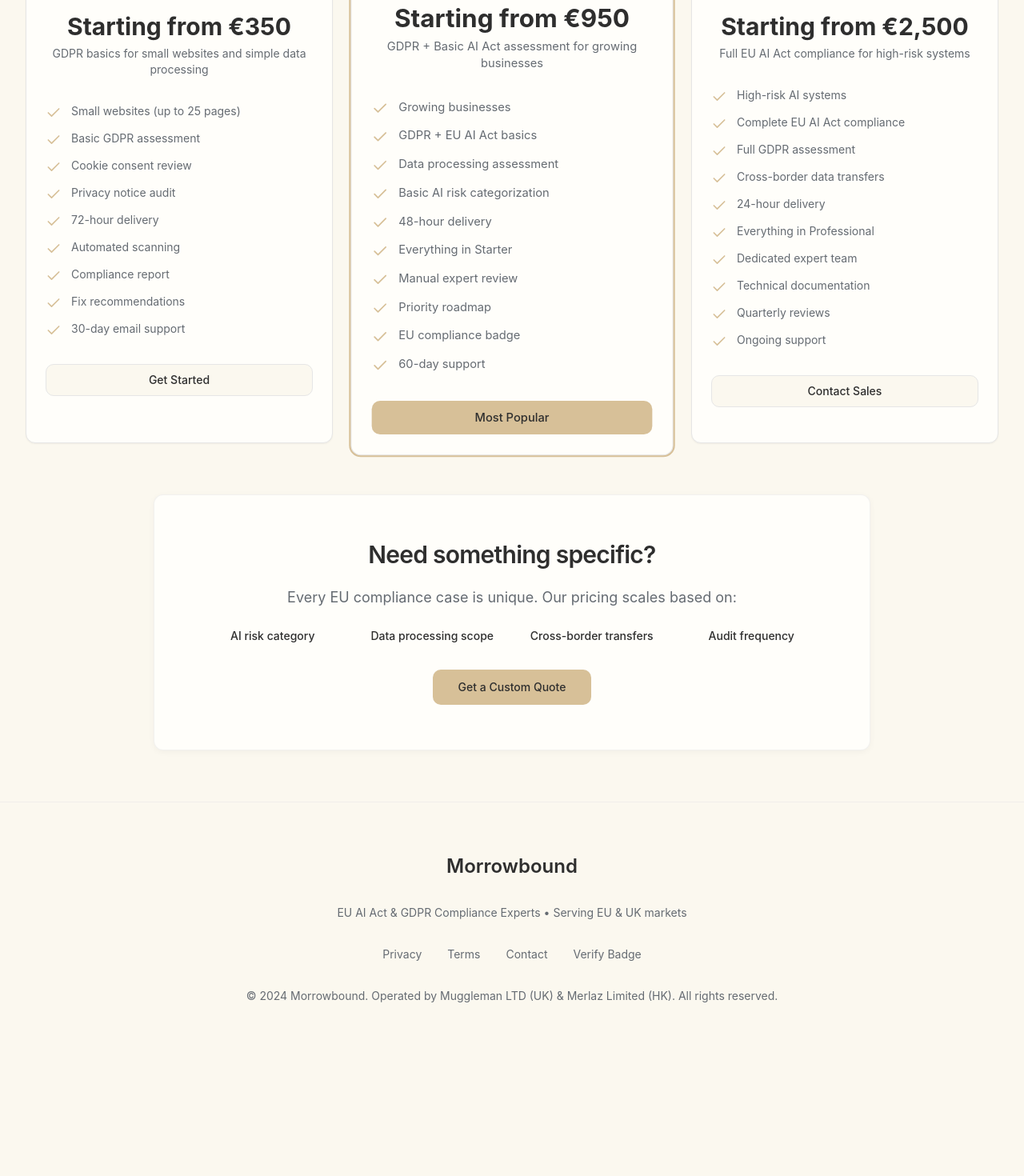
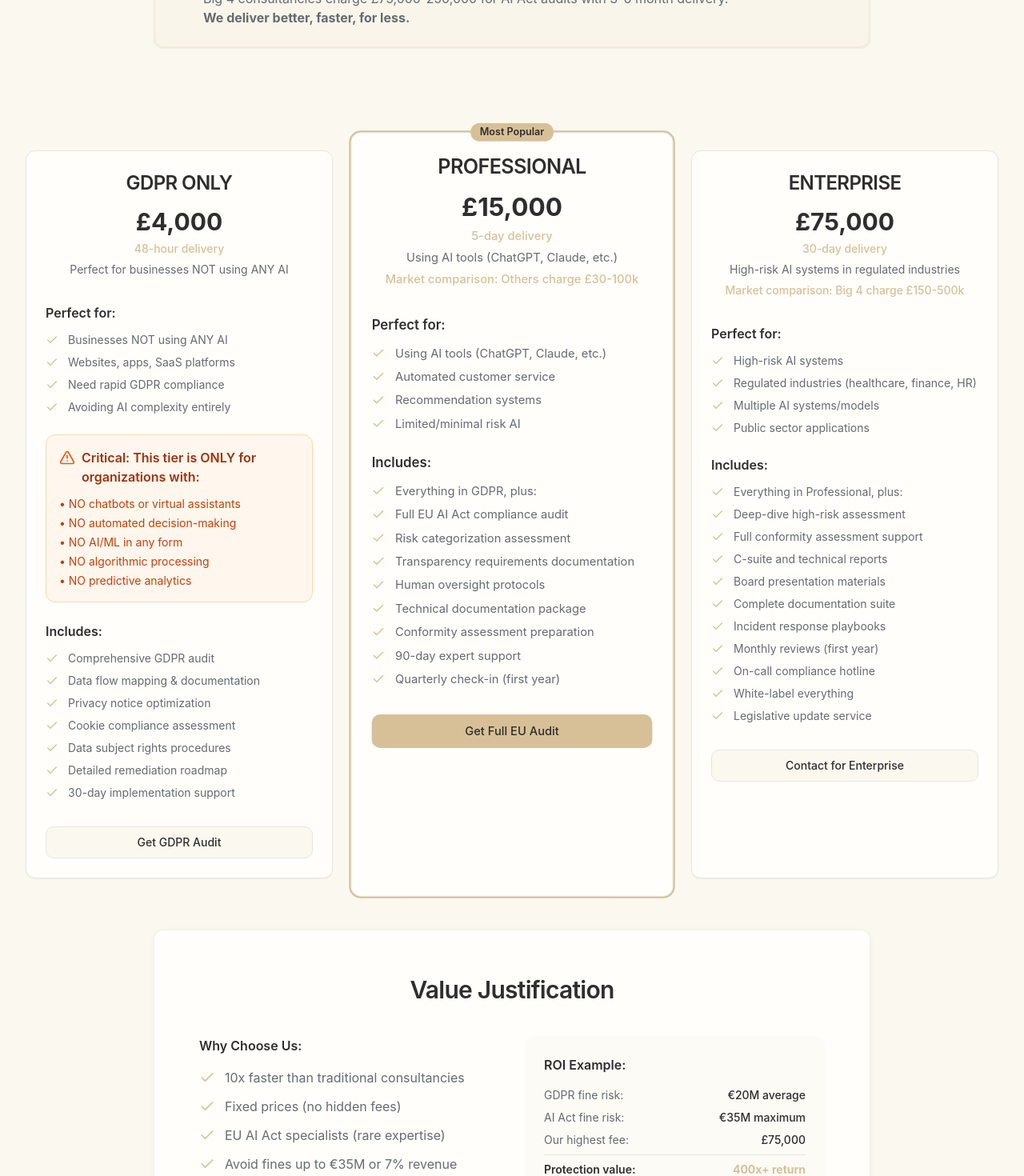
Before and after one commit to frederikgoossens/morrowbound, a React (Vite) app: page /pricing in a window 1280 px wide. Shown: the part 360-1830 px from the top of the page at 80% size. Before the commit the page ends 1679 px from the top, so only its background shows below. Built offline with nearby package versions, Linux system fonts and the light colour scheme.

Commit message:
Refactor pricing page
Update pricing page with new tiers, market context, and FAQ.

```diff
--- a/src/pages/Pricing.tsx
+++ b/src/pages/Pricing.tsx
@@ -1,7 +1,7 @@
 
 import React from 'react';
 import { Link } from 'react-router-dom';
-import { Check } from 'lucide-react';
+import { Check, AlertTriangle, Lightbulb } from 'lucide-react';
 import Navigation from '@/components/Navigation';
 import Footer from '@/components/Footer';
 import { Button } from '@/components/ui/button';
@@ -11,63 +11,116 @@ import { Badge } from '@/components/ui/badge';
 const Pricing = () => {
   const pricingTiers = [
     {
-      name: "STARTER",
-      price: "Starting from €350",
-      description: "GDPR basics for small websites and simple data processing",
+      name: "GDPR ONLY",
+      price: "£4,000",
+      delivery: "48-hour delivery",
+      description: "Perfect for businesses NOT using ANY AI",
       popular: false,
       features: [
-        "Small websites (up to 25 pages)",
-        "Basic GDPR assessment",
-        "Cookie consent review",
-        "Privacy notice audit",
-        "72-hour delivery",
-        "Automated scanning",
-        "Compliance report",
-        "Fix recommendations",
-        "30-day email support"
+        "Businesses NOT using ANY AI",
+        "Websites, apps, SaaS platforms",
+        "Need rapid GDPR compliance",
+        "Avoiding AI complexity entirely"
       ],
-      buttonText: "Get Started",
+      critical: [
+        "NO chatbots or virtual assistants",
+        "NO automated decision-making",
+        "NO AI/ML in any form",
+        "NO algorithmic processing",
+        "NO predictive analytics"
+      ],
+      includes: [
+        "Comprehensive GDPR audit",
+        "Data flow mapping & documentation",
+        "Privacy notice optimization",
+        "Cookie compliance assessment",
+        "Data subject rights procedures",
+        "Detailed remediation roadmap",
+        "30-day implementation support"
+      ],
+      buttonText: "Get GDPR Audit",
       buttonVariant: "outline" as const
     },
     {
       name: "PROFESSIONAL",
-      price: "Starting from €950",
-      description: "GDPR + Basic AI Act assessment for growing businesses",
+      price: "£15,000",
+      delivery: "5-day delivery",
+      description: "Using AI tools (ChatGPT, Claude, etc.)",
+      marketComparison: "Others charge £30-100k",
       popular: true,
       features: [
-        "Growing businesses",
-        "GDPR + EU AI Act basics",
-        "Data processing assessment",
-        "Basic AI risk categorization",
-        "48-hour delivery",
-        "Everything in Starter",
-        "Manual expert review",
-        "Priority roadmap",
-        "EU compliance badge",
-        "60-day support"
+        "Using AI tools (ChatGPT, Claude, etc.)",
+        "Automated customer service",
+        "Recommendation systems",
+        "Limited/minimal risk AI"
       ],
-      buttonText: "Most Popular",
+      includes: [
+        "Everything in GDPR, plus:",
+        "Full EU AI Act compliance audit",
+        "Risk categorization assessment",
+        "Transparency requirements documentation",
+        "Human oversight protocols",
+        "Technical documentation package",
+        "Conformity assessment preparation",
+        "90-day expert support",
+        "Quarterly check-in (first year)"
+      ],
+      buttonText: "Get Full EU Audit",
       buttonVariant: "default" as const
     },
     {
       name: "ENTERPRISE",
-      price: "Starting from €2,500",
-      description: "Full EU AI Act compliance for high-risk systems",
+      price: "£75,000",
+      delivery: "30-day delivery",
+      description: "High-risk AI systems in regulated industries",
+      marketComparison: "Big 4 charge £150-500k",
       popular: false,
       features: [
         "High-risk AI systems",
-        "Complete EU AI Act compliance",
-        "Full GDPR assessment",
-        "Cross-border data transfers",
-        "24-hour delivery",
-        "Everything in Professional",
-        "Dedicated expert team",
-        "Technical documentation",
-        "Quarterly reviews",
-        "Ongoing support"
+        "Regulated industries (healthcare, finance, HR)",
+        "Multiple AI systems/models",
+        "Public sector applications"
       ],
-      buttonText: "Contact Sales",
+      includes: [
+        "Everything in Professional, plus:",
+        "Deep-dive high-risk assessment",
+        "Full conformity assessment support",
+        "C-suite and technical reports",
+        "Board presentation materials",
+        "Complete documentation suite",
+        "Incident response playbooks",
+        "Monthly reviews (first year)",
+        "On-call compliance hotline",
+        "White-label everything",
+        "Legislative update service"
+      ],
+      buttonText: "Contact for Enterprise",
       buttonVariant: "outline" as const
+    }
+  ];
+
+  const testimonials = [
+    "Saved our client €2M in potential fines",
+    "75% less than our Big 4 quote, 10x faster",
+    "The only firm that truly understands AI Act"
+  ];
+
+  const faqItems = [
+    {
+      question: "Why the jump from GDPR to Professional?",
+      answer: "EU AI Act compliance is exponentially more complex, requiring rare expertise"
+    },
+    {
+      question: "How are you faster than Big 4 consultancies?",
+      answer: "Specialized focus, modern tools, no bureaucracy, expert team"
+    },
+    {
+      question: "Can we start with GDPR and add AI Act later?",
+      answer: "No - if you use ANY AI, you need Professional from the start"
+    },
+    {
+      question: "What if we're not sure about our AI usage?",
+      answer: "Book a free 15-minute consultation to determine the right tier"
     }
   ];
 
@@ -81,16 +134,33 @@ const Pricing = () => {
           <h1 className="text-4xl md:text-6xl font-medium text-foreground mb-6">
             EU Compliance Pricing
           </h1>
-          <p className="text-xl text-muted-foreground max-w-3xl mx-auto">
-            Right-sized EU AI Act and GDPR audits for every business
+          <p className="text-xl text-muted-foreground max-w-3xl mx-auto mb-12">
+            Fast, fixed-price audits at a fraction of consultancy costs
           </p>
+
+          {/* Market Context Box */}
+          <Card className="max-w-4xl mx-auto mb-16 border-2 border-accent/20 bg-accent/5">
+            <CardContent className="pt-6">
+              <div className="flex items-start gap-3">
+                <Lightbulb className="h-6 w-6 text-accent flex-shrink-0 mt-1" />
+                <div className="text-left">
+                  <h3 className="font-semibold text-foreground mb-2">Why our pricing?</h3>
+                  <p className="text-muted-foreground">
+                    Big 4 consultancies charge £75,000-250,000 for AI Act audits with 3-6 month delivery.
+                    <br />
+                    <strong>We deliver better, faster, for less.</strong>
+                  </p>
+                </div>
+              </div>
+            </CardContent>
+          </Card>
         </div>
       </section>
 
       {/* Pricing Cards */}
       <section className="pb-16 px-4 sm:px-6 lg:px-8">
         <div className="max-w-7xl mx-auto">
-          <div className="grid grid-cols-1 md:grid-cols-3 gap-8">
+          <div className="grid grid-cols-1 lg:grid-cols-3 gap-8">
             {pricingTiers.map((tier, index) => (
               <Card
                 key={tier.name}
@@ -108,23 +178,65 @@ const Pricing = () => {
                   <CardTitle className="text-2xl font-semibold text-foreground mb-2">
                     {tier.name}
                   </CardTitle>
-                  <div className="text-3xl font-bold text-primary mb-2">
+                  <div className="text-3xl font-bold text-primary mb-1">
                     {tier.price}
                   </div>
-                  <CardDescription className="text-muted-foreground">
+                  <div className="text-sm font-medium text-accent mb-3">
+                    {tier.delivery}
+                  </div>
+                  <CardDescription className="text-muted-foreground mb-2">
                     {tier.description}
                   </CardDescription>
+                  {tier.marketComparison && (
+                    <div className="text-sm text-accent font-medium">
+                      Market comparison: {tier.marketComparison}
+                    </div>
+                  )}
                 </CardHeader>
 
                 <CardContent className="pt-4">
-                  <ul className="space-y-3 mb-8">
+                  {/* Perfect for section */}
+                  <div className="mb-6">
+                    <h4 className="font-semibold text-foreground mb-3">Perfect for:</h4>
+                    <ul className="space-y-2">
                       {tier.features.map((feature, featureIndex) => (
                         <li key={featureIndex} className="flex items-start gap-3">
-                        <Check className="h-5 w-5 text-accent flex-shrink-0 mt-0.5" />
+                          <Check className="h-4 w-4 text-accent flex-shrink-0 mt-0.5" />
                           <span className="text-sm text-muted-foreground">{feature}</span>
                         </li>
                       ))}
                     </ul>
+                  </div>
+
+                  {/* Critical section for GDPR ONLY tier */}
+                  {tier.critical && (
+                    <div className="mb-6 p-4 bg-orange-50 border border-orange-200 rounded-lg">
+                      <div className="flex items-start gap-2 mb-3">
+                        <AlertTriangle className="h-5 w-5 text-orange-600 flex-shrink-0 mt-0.5" />
+                        <h4 className="font-semibold text-orange-800">Critical: This tier is ONLY for organizations with:</h4>
+                      </div>
+                      <ul className="space-y-1">
+                        {tier.critical.map((item, itemIndex) => (
+                          <li key={itemIndex} className="text-sm text-orange-700">
+                            • {item}
+                          </li>
+                        ))}
+                      </ul>
+                    </div>
+                  )}
+
+                  {/* Includes section */}
+                  <div className="mb-8">
+                    <h4 className="font-semibold text-foreground mb-3">Includes:</h4>
+                    <ul className="space-y-2">
+                      {tier.includes.map((include, includeIndex) => (
+                        <li key={includeIndex} className="flex items-start gap-3">
+                          <Check className="h-4 w-4 text-accent flex-shrink-0 mt-0.5" />
+                          <span className="text-sm text-muted-foreground">{include}</span>
+                        </li>
+                      ))}
+                    </ul>
+                  </div>
 
                   <Button
                     asChild
@@ -146,42 +258,112 @@ const Pricing = () => {
         </div>
       </section>
 
-      {/* Custom Quote Section */}
+      {/* Value Justification */}
       <section className="pb-16 px-4 sm:px-6 lg:px-8">
         <div className="max-w-4xl mx-auto">
-          <Card className="zen-card text-center">
-            <CardHeader>
+          <Card className="zen-card">
+            <CardHeader className="text-center">
               <CardTitle className="text-3xl font-semibold text-foreground mb-4">
-                Need something specific?
+                Value Justification
               </CardTitle>
-              <CardDescription className="text-lg text-muted-foreground mb-6">
-                Every EU compliance case is unique. Our pricing scales based on:
-              </CardDescription>
             </CardHeader>
 
             <CardContent>
-              <div className="grid grid-cols-2 md:grid-cols-4 gap-4 mb-8">
-                <div className="text-center">
-                  <div className="text-sm font-medium text-foreground">AI risk category</div>
+              <div className="grid grid-cols-1 md:grid-cols-2 gap-8 mb-8">
+                <div>
+                  <h4 className="font-semibold text-foreground mb-4">Why Choose Us:</h4>
+                  <ul className="space-y-3">
+                    <li className="flex items-start gap-3">
+                      <Check className="h-5 w-5 text-accent flex-shrink-0 mt-0.5" />
+                      <span className="text-muted-foreground">10x faster than traditional consultancies</span>
+                    </li>
+                    <li className="flex items-start gap-3">
+                      <Check className="h-5 w-5 text-accent flex-shrink-0 mt-0.5" />
+                      <span className="text-muted-foreground">Fixed prices (no hidden fees)</span>
+                    </li>
+                    <li className="flex items-start gap-3">
+                      <Check className="h-5 w-5 text-accent flex-shrink-0 mt-0.5" />
+                      <span className="text-muted-foreground">EU AI Act specialists (rare expertise)</span>
+                    </li>
+                    <li className="flex items-start gap-3">
+                      <Check className="h-5 w-5 text-accent flex-shrink-0 mt-0.5" />
+                      <span className="text-muted-foreground">Avoid fines up to €35M or 7% revenue</span>
+                    </li>
+                  </ul>
                 </div>
-                <div className="text-center">
-                  <div className="text-sm font-medium text-foreground">Data processing scope</div>
+
+                <div className="bg-accent/5 p-6 rounded-lg">
+                  <h4 className="font-semibold text-foreground mb-4">ROI Example:</h4>
+                  <div className="space-y-2 text-sm">
+                    <div className="flex justify-between">
+                      <span className="text-muted-foreground">GDPR fine risk:</span>
+                      <span className="font-medium">€20M average</span>
                     </div>
-                <div className="text-center">
-                  <div className="text-sm font-medium text-foreground">Cross-border transfers</div>
+                    <div className="flex justify-between">
+                      <span className="text-muted-foreground">AI Act fine risk:</span>
+                      <span className="font-medium">€35M maximum</span>
                     </div>
-                <div className="text-center">
-                  <div className="text-sm font-medium text-foreground">Audit frequency</div>
+                    <div className="flex justify-between">
+                      <span className="text-muted-foreground">Our highest fee:</span>
+                      <span className="font-medium">£75,000</span>
+                    </div>
+                    <div className="border-t pt-2 mt-3">
+                      <div className="flex justify-between">
+                        <span className="font-semibold text-foreground">Protection value:</span>
+                        <span className="font-bold text-accent">400x+ return</span>
                       </div>
                     </div>
-
-              <Button asChild size="lg" className="bg-accent hover:bg-accent/90 text-accent-foreground">
-                <Link to="/start-audit">
-                  Get a Custom Quote
-                </Link>
-              </Button>
+                  </div>
+                </div>
+              </div>
             </CardContent>
           </Card>
+        </div>
+      </section>
+
+      {/* FAQ Section */}
+      <section className="pb-16 px-4 sm:px-6 lg:px-8">
+        <div className="max-w-4xl mx-auto">
+          <h2 className="text-3xl font-semibold text-center text-foreground mb-12">
+            Frequently Asked Questions
+          </h2>
+          <div className="space-y-6">
+            {faqItems.map((faq, index) => (
+              <Card key={index} className="zen-card">
+                <CardContent className="pt-6">
+                  <h3 className="font-semibold text-foreground mb-3">
+                    Q: {faq.question}
+                  </h3>
+                  <p className="text-muted-foreground">
+                    A: {faq.answer}
+                  </p>
+                </CardContent>
+              </Card>
+            ))}
+          </div>
+        </div>
+      </section>
+
+      {/* Trust Indicators */}
+      <section className="pb-16 px-4 sm:px-6 lg:px-8">
+        <div className="max-w-4xl mx-auto">
+          <h2 className="text-2xl font-semibold text-center text-foreground mb-8">
+            What Our Clients Say
+          </h2>
+          <div className="grid grid-cols-1 md:grid-cols-3 gap-6">
+            {testimonials.map((testimonial, index) => (
+              <Card key={index} className="text-center">
+                <CardContent className="pt-6">
+                  <p className="text-muted-foreground italic">"{testimonial}"</p>
+                  <div className="mt-3 text-sm font-medium text-accent">
+                    {index === 0 && "- FinTech CEO"}
+                    {index === 1 && "- Healthcare CTO"}
+                    {index === 2 && "- Legal Director"}
+                  </div>
+                </CardContent>
+              </Card>
+            ))}
+          </div>
         </div>
       </section>
 
```
Lines whose indentation alone changed are shown as unchanged.
